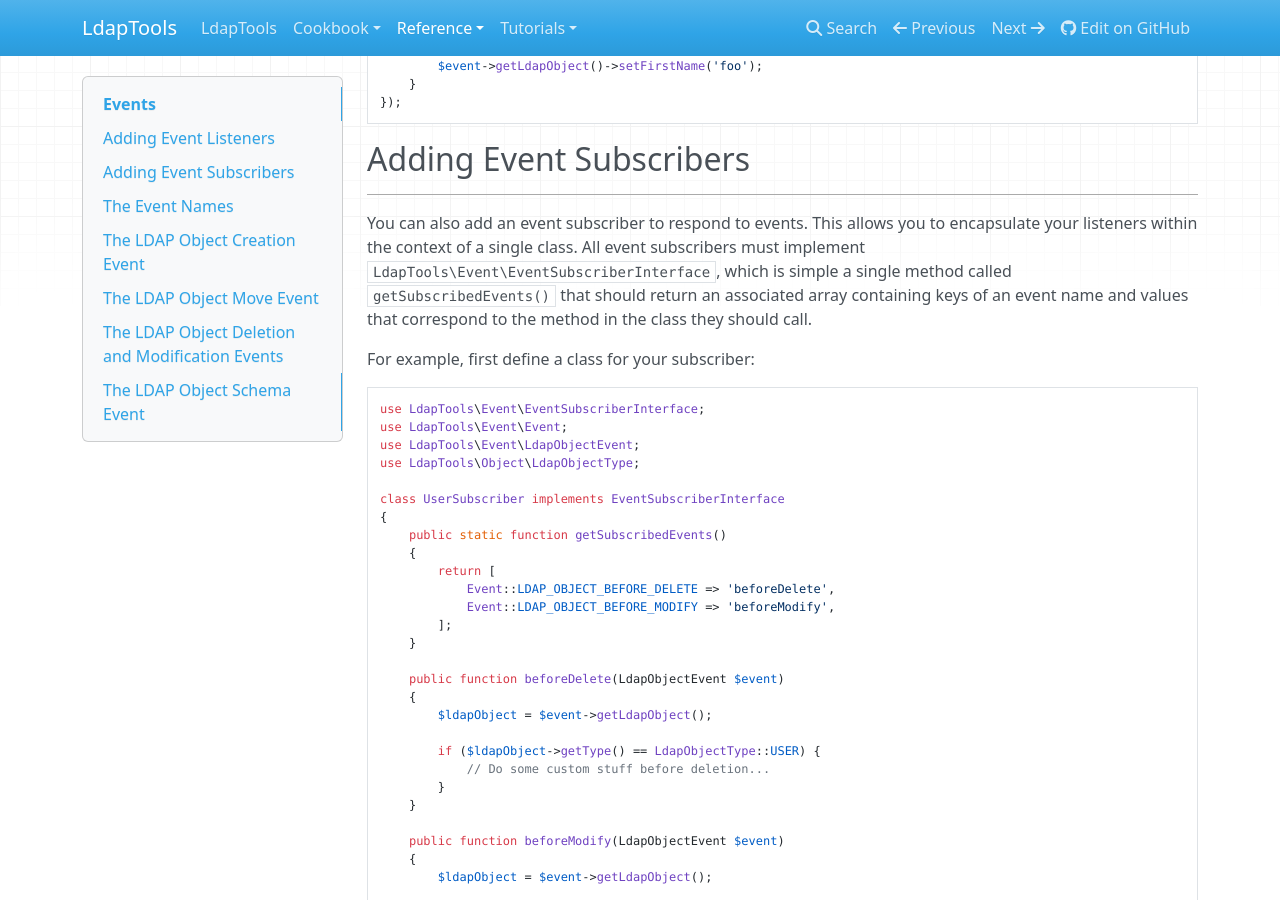
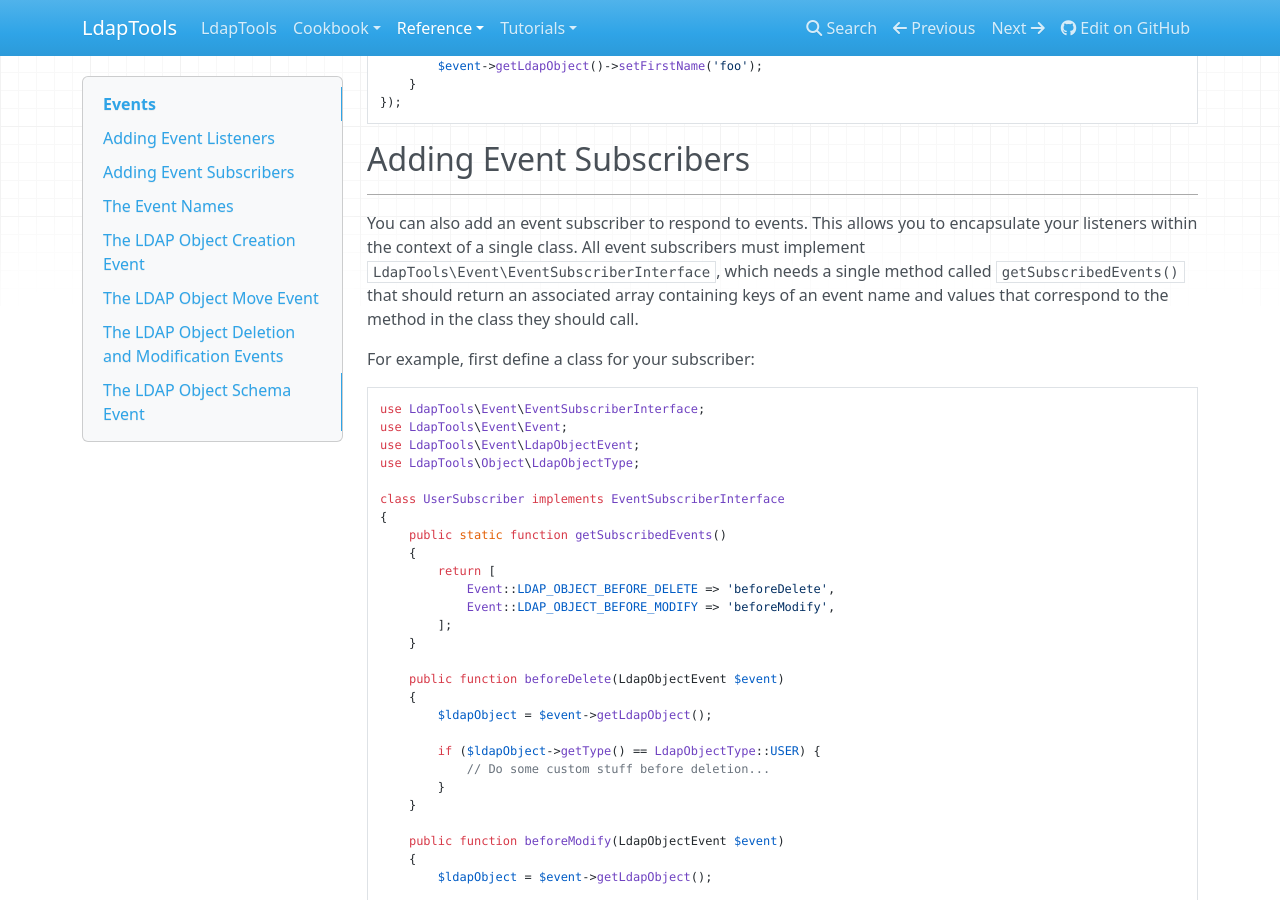
Before and after one commit to ldaptools/ldaptools, an MkDocs documentation site: the page built from docs/en/reference/Events.md, in a window 1280 px wide and 900 px high, scrolled down 423 px. Built offline with MkDocs 1.6.1, drawn with Linux system fonts in a browser that asks for light colours; nearby versions of some CDN libraries.

Commit message:
Fix some wording in the docs.

```diff
--- a/docs/en/reference/Events.md
+++ b/docs/en/reference/Events.md
@@ -25,8 +25,8 @@ $ldap->getEventDispatcher()->addListener(Event::LDAP_OBJECT_BEFORE_MODIFY, funct
 ---------------------------
 
 You can also add an event subscriber to respond to events. This allows you to encapsulate your listeners within the
-context of a single class. All event subscribers must implement `LdapTools\Event\EventSubscriberInterface`, which is
-simple a single method called `getSubscribedEvents()` that should return an associated array containing keys of an event
+context of a single class. All event subscribers must implement `LdapTools\Event\EventSubscriberInterface`, which needs
+a single method called `getSubscribedEvents()` that should return an associated array containing keys of an event
 name and values that correspond to the method in the class they should call.
 
 For example, first define a class for your subscriber:
```
